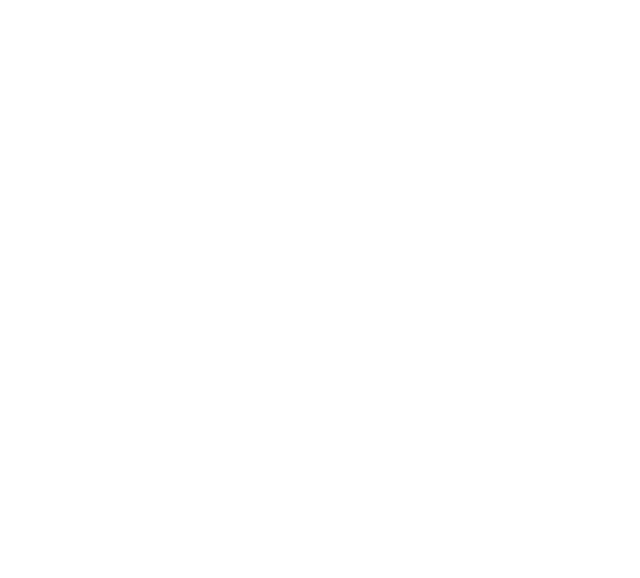
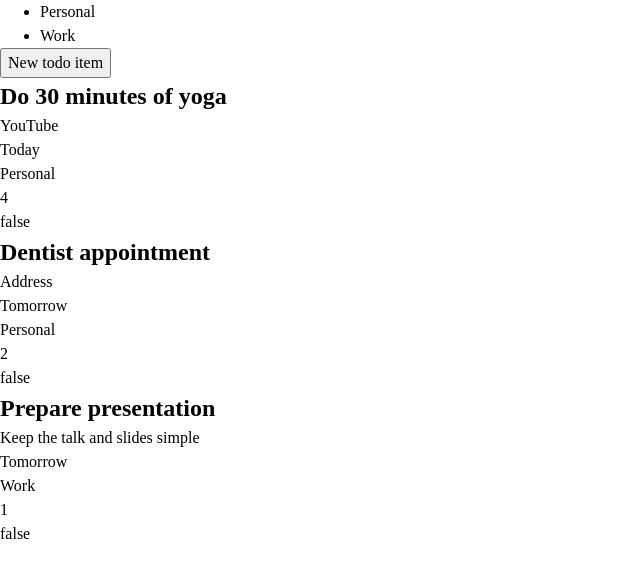
Before and after one commit to dsmchen/todo-list, a website built with webpack: page src/template.html in a window 1280 px wide. Shown: the whole page, without its empty margins (0-640 px from the left). Built offline with nearby package versions, Linux system fonts and the light colour scheme.

Commit message:
Add basic todo handler and UI to enable add todo item functionality

```diff
--- a/src/index.js
+++ b/src/index.js
@@ -1 +1,6 @@
 import './style.css';
+import { todoUI } from './modules/todoUI';
+
+window.addEventListener('load', () => {
+  todoUI();
+});
--- /dev/null
+++ b/src/modules/todoHandler.js
@@ -0,0 +1,65 @@
+export let todoProjects = [];
+
+class TodoProject {
+  constructor(name, todoItems = [], id = crypto.randomUUID()) {
+    this.name = name;
+    this.todoItems = todoItems;
+    this.id = id;
+  }
+}
+
+function addTodoProject(name) {
+  let todoProject = new TodoProject(name);
+  todoProjects.push(todoProject);
+}
+
+addTodoProject('Personal');
+addTodoProject('Work');
+
+class TodoItem {
+  constructor(
+    title,
+    description,
+    dueDate,
+    project,
+    priority = 4,
+    isDone = false,
+    id = crypto.randomUUID()
+  ) {
+    this.title = title;
+    this.description = description;
+    this.dueDate = dueDate;
+    this.project = project;
+    this.priority = priority;
+    this.isDone = isDone;
+    this.id = id;
+  }
+
+  changePriority(prio) {
+    this.priority = prio;
+  }
+
+  toggleIsDone() {
+    this.isDone = !this.isDone;
+  }
+}
+
+export function addTodoItem(title, description, dueDate, project, priority) {
+  let todoItem = new TodoItem(title, description, dueDate, project, priority);
+  for (const proj of todoProjects) {
+    if (proj.name === project) {
+      proj.todoItems.push(todoItem);
+      break;
+    }
+  }
+}
+
+addTodoItem('Do 30 minutes of yoga', 'YouTube', 'Today', 'Personal');
+addTodoItem('Dentist appointment', 'Address', 'Tomorrow', 'Personal', 2);
+addTodoItem(
+  'Prepare presentation',
+  'Keep the talk and slides simple',
+  'Tomorrow',
+  'Work',
+  1
+);
--- /dev/null
+++ b/src/modules/todoUI.js
@@ -0,0 +1,78 @@
+import { todoProjects, addTodoItem } from './todoHandler';
+
+export function todoUI() {
+  const navList = document.querySelector('nav ul');
+  const projSelect = document.querySelector('#project');
+  const main = document.querySelector('main');
+  const newButton = document.querySelector('.new-todo-item');
+  const dialog = document.querySelector('dialog');
+  const addButton = document.querySelector('.add-todo-item');
+
+  function createItemCard(title, desc, dueDate, proj, prio, isDone) {
+    const itemCard = document.createElement('article');
+    const itemTitle = document.createElement('h2');
+    const itemDescription = document.createElement('p');
+    const itemDueDate = document.createElement('p');
+    const itemProject = document.createElement('p');
+    const itemPriority = document.createElement('p');
+    const itemIsDone = document.createElement('p');
+
+    itemTitle.textContent = title;
+    itemDescription.textContent = desc;
+    itemDueDate.textContent = dueDate;
+    itemProject.textContent = proj;
+    itemPriority.textContent = prio;
+    itemIsDone.textContent = isDone;
+
+    itemCard.append(
+      itemTitle,
+      itemDescription,
+      itemDueDate,
+      itemProject,
+      itemPriority,
+      itemIsDone
+    );
+    main.appendChild(itemCard);
+  }
+
+  for (const proj of todoProjects) {
+    const navItem = document.createElement('li');
+    navItem.textContent = proj.name;
+    navList.appendChild(navItem);
+
+    const projOption = document.createElement('option');
+    projOption.textContent = proj.name;
+    projOption.value = proj.name;
+    projSelect.appendChild(projOption);
+
+    for (const item of proj.todoItems) {
+      createItemCard(
+        item.title,
+        item.description,
+        item.dueDate,
+        item.project,
+        item.priority,
+        item.isDone
+      );
+    }
+  }
+
+  function handleClickNew() {
+    const form = document.querySelector('form');
+    form.reset();
+    dialog.setAttribute('open', 'open');
+  }
+  newButton.addEventListener('click', handleClickNew);
+
+  function handleClickAdd() {
+    const title = document.querySelector('input[name=title]').value;
+    const description = document.querySelector('input[name=description]').value;
+    const dueDate = document.querySelector('input[name=due-date]').value;
+    const priority = document.querySelector('select[name=priority]').value;
+    const project = document.querySelector('select[name=project]').value;
+
+    addTodoItem(title, description, dueDate, project, priority);
+    createItemCard(title, description, dueDate, project, priority, false);
+  }
+  addButton.addEventListener('click', handleClickAdd);
+}
--- a/src/template.html
+++ b/src/template.html
@@ -5,5 +5,42 @@
     <meta name="viewport" content="width=device-width, initial-scale=1.0" />
     <title>Todo List</title>
   </head>
-  <body></body>
+  <body>
+    <header>
+      <nav><ul></ul></nav>
+      <button class="new-todo-item">New todo item</button>
+    </header>
+    <main></main>
+    <dialog>
+      <form method="dialog">
+        <h2>Add todo item</h2>
+        <div class="form-row">
+          <label for="title">Title (required)</label>
+          <input type="text" name="title" id="title" required />
+        </div>
+        <div class="form-row">
+          <label for="description">Description</label>
+          <input type="text" name="description" id="description" />
+        </div>
+        <div class="form-row">
+          <label for="due-date">Due date</label>
+          <input type="date" name="due-date" id="due-date" />
+        </div>
+        <div class="form-row">
+          <label for="priority">Priority</label>
+          <select name="priority" id="priority">
+            <option value="1">1</option>
+            <option value="2">2</option>
+            <option value="3">3</option>
+            <option value="4" selected>4</option>
+          </select>
+        </div>
+        <div class="form-row">
+          <label for="project">Project</label>
+          <select name="project" id="project"></select>
+        </div>
+        <button class="add-todo-item">Add todo item</button>
+      </form>
+    </dialog>
+  </body>
 </html>
```
